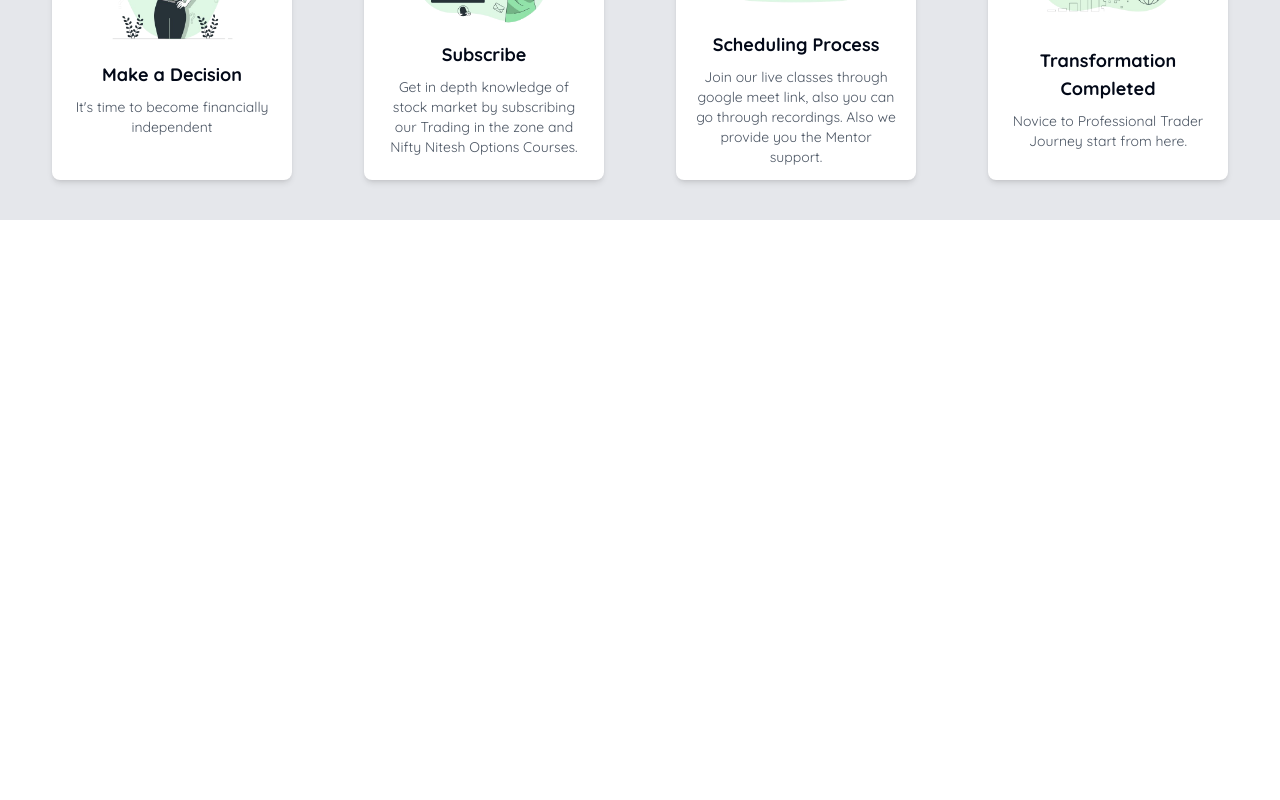
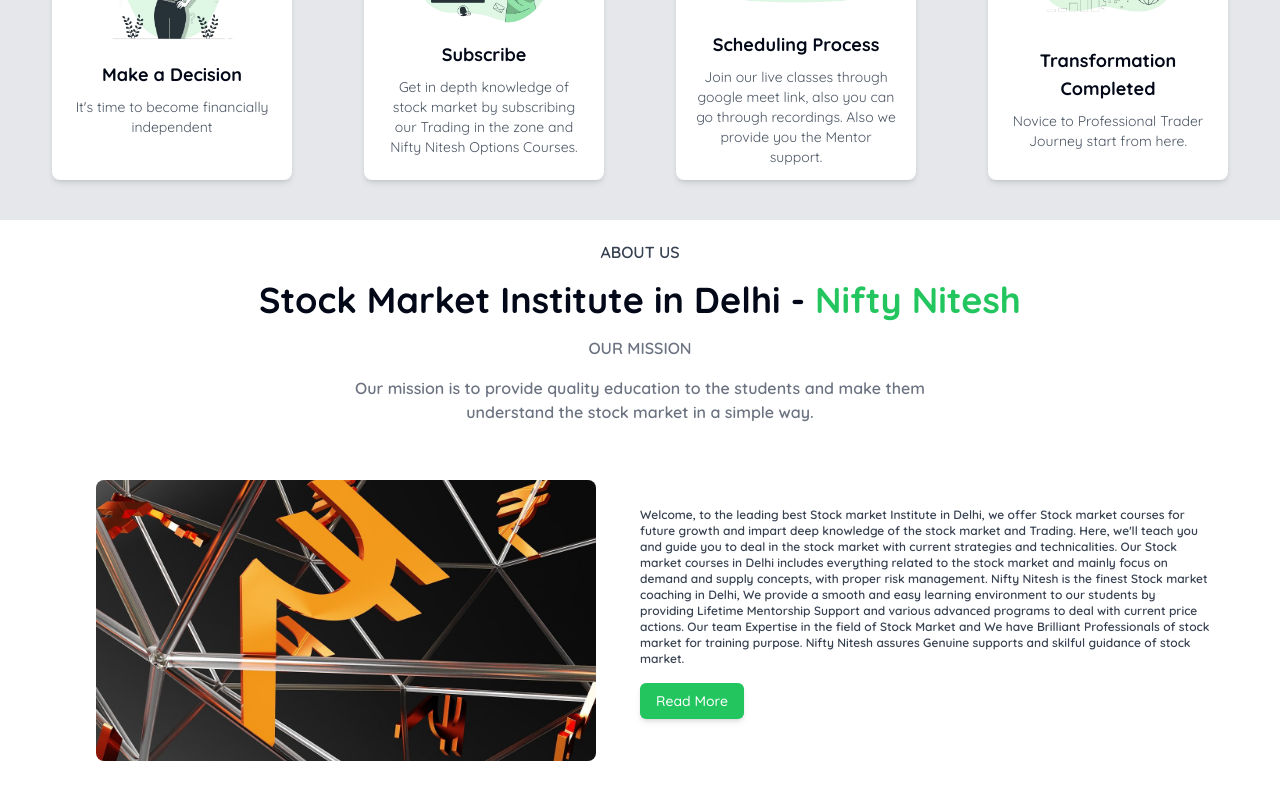
Before and after one commit to riteshk-007/Nifty-Nitesh, a Next.js app: page / in a window 1280 px wide. Shown: the part 821-1621 px from the top of the page. Before the commit the page ends 1041 px from the top, so only its background shows below. Built offline with nearby package versions, Linux system fonts and the light colour scheme.

Commit message:
Add About component to Home page

```diff
--- /dev/null
+++ b/app/about/page.js
@@ -0,0 +1,74 @@
+import Image from "next/image";
+import React from "react";
+
+export const metadata = {
+  title: "About Us",
+  description: "Stock Market Institute in Delhi - Nifty Nitesh",
+  keywords:
+    "Stock Market Institute in Delhi, Stock market courses in Delhi, Stock market coaching in Delhi",
+};
+const AboutUs = () => {
+  return (
+    <div className="w-4/5 mx-auto flex flex-col items-start justify-start gap-2 md:gap-4 p-5">
+      <p className="text-xs md:mb-5 md:text-base text-center w-full font-semibold text-gray-700 dark:text-gray-300 uppercase">
+        ABOUT US
+      </p>
+      <Image
+        src="/about.jpg"
+        alt="Nifty Nitesh"
+        width={1920}
+        height={1080}
+        className="rounded-lg"
+      />
+      <div className="grid md:grid-cols-2 gap-5">
+        <div className="my-5">
+          <h1 className="mb-2 text-base md:text-4xl font-bold text-green-600">
+            Company&apos;s Journey
+          </h1>
+          <p className="text-xs md:mb-5 md:text-base font-semibold text-gray-500 dark:text-gray-300">
+            Nifty Nitesh is the leading Stock Market Institute in Delhi,
+            dedicated to providing the best stock market courses for individuals
+            looking for future growth and deep knowledge of trading. Our journey
+            began with a passion for empowering individuals with the skills and
+            strategies needed to succeed in the stock market.
+          </p>
+          <h1 className="text-base md:text-4xl font-bold text-green-600">
+            Purpose and Goals
+          </h1>
+          <p className="text-xs md:mb-5 md:text-base font-semibold text-gray-500 dark:text-gray-300">
+            Our main purpose at Nifty Nitesh is to educate and guide individuals
+            on dealing with the stock market by providing current strategies and
+            technical knowledge. Our goal is to equip our students with the
+            necessary tools to navigate the stock market with confidence,
+            focusing on demand and supply concepts, as well as proper risk
+            management.
+          </p>
+        </div>
+        <div className="my-5">
+          <h1 className="mb-2 text-base md:text-4xl font-bold text-green-600">
+            Introduction to the Team
+          </h1>
+          <p className="text-xs md:mb-5 md:text-base font-semibold text-gray-500 dark:text-gray-300">
+            At Nifty Nitesh, we have a team of experts with a wealth of
+            experience in the field of stock market trading. Our team of
+            professionals is dedicated to providing the best training and
+            guidance to our students, ensuring they receive the support they
+            need to succeed in the stock market.
+          </p>
+          <h1 className="text-base md:text-4xl font-bold text-green-600">
+            Offerings
+          </h1>
+          <p className="text-xs md:mb-5 md:text-base font-semibold text-gray-500 dark:text-gray-300">
+            We offer a comprehensive range of stock market courses in Delhi,
+            covering everything related to trading. Our courses provide a smooth
+            learning environment for students, with lifetime mentorship support
+            and advanced programs to help them navigate current price actions
+            effectively.
+          </p>
+        </div>
+      </div>
+    </div>
+  );
+};
+
+export default AboutUs;
--- /dev/null
+++ b/app/components/About.jsx
@@ -0,0 +1,62 @@
+import { Button } from "@/components/ui/button";
+import Image from "next/image";
+import Link from "next/link";
+
+const About = () => {
+  return (
+    <div className="w-full flex flex-col items-center justify-center gap-2 md:gap-4 p-5  dark:bg-black/30">
+      <p className="text-xs md:text-base font-semibold text-gray-700 dark:text-gray-300 text-center uppercase">
+        ABOUT US
+      </p>
+      <h1 className="text-base md:text-4xl font-bold text-center">
+        {"Stock Market Institute in Delhi - "}
+        <span className="text-green-500 dark:text-green-400 ">
+          Nifty Nitesh
+        </span>
+      </h1>
+
+      <div className="w-full md:w-1/2 flex flex-col items-center justify-center gap-2 md:gap-4">
+        <p className="text-xs md:text-base font-semibold text-gray-500 dark:text-gray-300 text-center uppercase">
+          OUR MISSION
+        </p>
+        <p className="text-xs md:text-base font-semibold text-gray-500 dark:text-gray-300 text-center">
+          {"Our mission is to provide quality education to the students and "}
+          {"make them understand the stock market in a simple way."}
+        </p>
+      </div>
+      <div className="flex flex-col md:flex-row w-full items-center justify-center p-10">
+        <div className="w-full md:w-1/2 flex items-center justify-center bg-cover">
+          <Image
+            width={500}
+            height={300}
+            src="/about.jpg"
+            alt="Nifty Nitesh"
+            className="rounded-lg"
+          />
+        </div>
+        <span className="text-xs  mx-2 font-semibold text-gray-700 dark:text-gray-300 text-start w-full md:w-1/2  my-3 flex flex-col">
+          Welcome, to the leading best Stock market Institute in Delhi, we offer
+          Stock market courses for future growth and impart deep knowledge of
+          the stock market and Trading. Here, we&apos;ll teach you and guide you
+          to deal in the stock market with current strategies and
+          technicalities. Our Stock market courses in Delhi includes everything
+          related to the stock market and mainly focus on demand and supply
+          concepts, with proper risk management. Nifty Nitesh is the finest
+          Stock market coaching in Delhi, We provide a smooth and easy learning
+          environment to our students by providing Lifetime Mentorship Support
+          and various advanced programs to deal with current price actions. Our
+          team Expertise in the field of Stock Market and We have Brilliant
+          Professionals of stock market for training purpose. Nifty Nitesh
+          assures Genuine supports and skilful guidance of stock market.
+          <Link href="/about" className="my-4">
+            <Button className="bg-green-500 dark:bg-green-600 text-white hover:bg-green-600 dark:hover:bg-green-500 shadow-md">
+              Read More
+            </Button>
+          </Link>
+        </span>
+      </div>
+    </div>
+  );
+};
+
+export default About;
--- a/app/page.js
+++ b/app/page.js
@@ -1,3 +1,4 @@
+import About from "./components/About";
 import Hero from "./components/Hero";
 import Works from "./components/Works";
 
@@ -6,6 +7,7 @@ export default function Home() {
     <div className="w-full flex flex-col">
       <Hero />
       <Works />
+      <About />
     </div>
   );
 }
```
Also changed, not shown: public/about.jpg (added).
